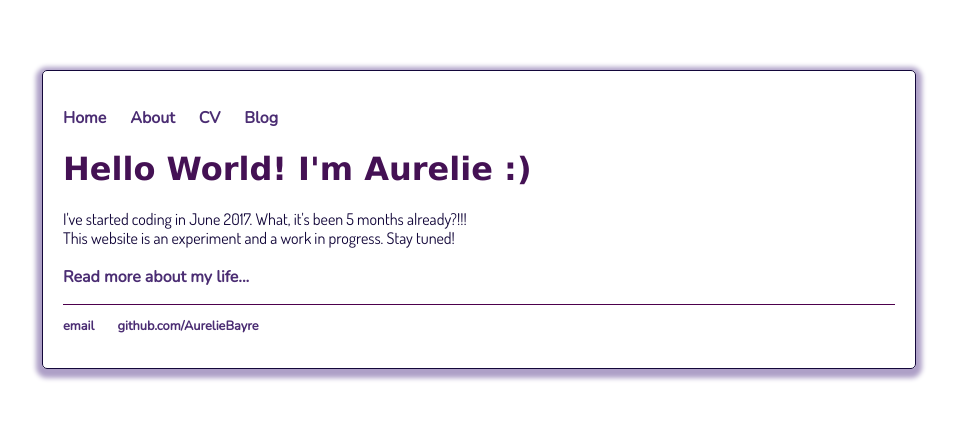
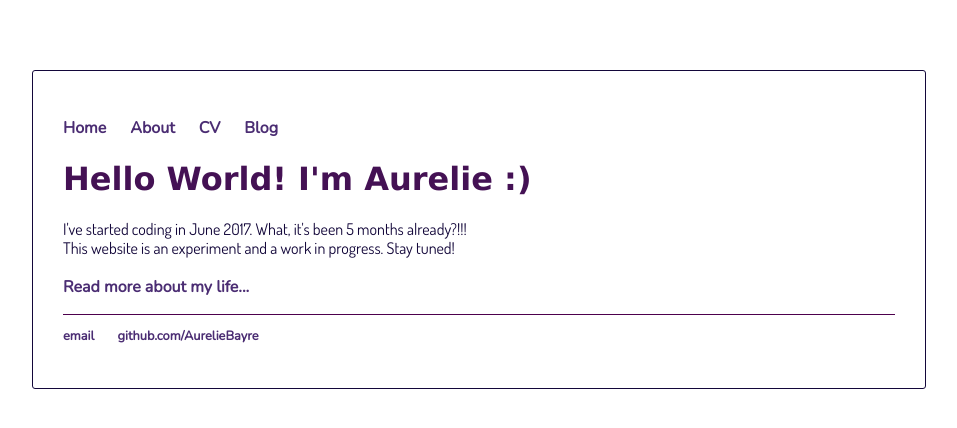
Before and after one commit to AurelieBayre/aurelieBayre.github.io, a Jekyll site: the page built from index.html, in a window 1280 px wide. Shown: the top 428 px of the page, without its empty margins (161-1118 px from the left). Built offline with Jekyll 4.4.1, drawn with Linux system fonts in a browser that asks for light colours.

Commit message:
Update main.css

```diff
--- a/css/main.css
+++ b/css/main.css
@@ -2,10 +2,9 @@ body {
     border-style : solid;
     border-width: 1px;
     border-color: #13073A;
-    border-radius: 5px;
-    box-shadow: 0px 3px 5px 6px #AEA0C7;
+    border-radius: 3px;
     margin: 70px auto;
-    padding: 20px;
+    padding: 30px;
     width: 65%;
 }
 nav ul, footer ul {
```
